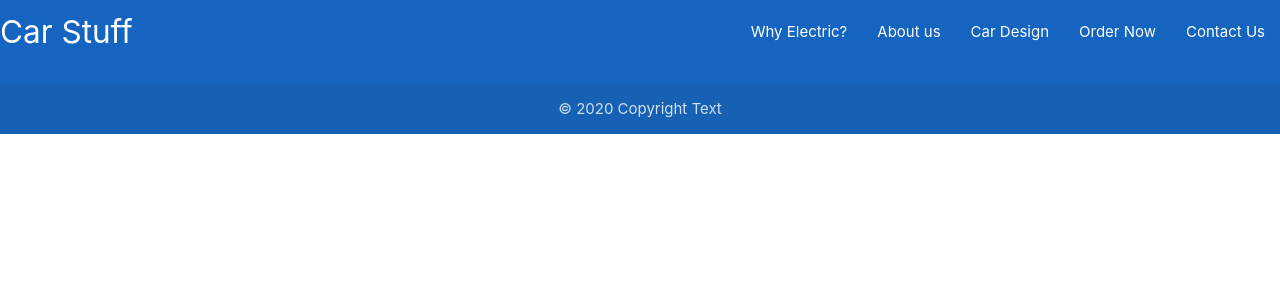
After one commit to fastfists/TSAZone, a Flask app: page /design-brief in a window 1280 px wide. The commit adds this page. Shown: the top 300 px of the page. Run offline with Flask 2, Linux system fonts and the light colour scheme.

Commit message:
setting up for tommorow

```diff
--- a/app.py
+++ b/app.py
@@ -18,5 +18,9 @@ def officers():
 def pathways():
     return render_template("pathways.html")
 
+@app.route('/design-brief')
+def design_brief():
+    return render_template("design_brief.html")
+
 if __name__ == "__main__":
-    app.run(debug=True)
+    app.run(port=5000, debug=True)
--- /dev/null
+++ b/templates/design_brief.html
@@ -0,0 +1,46 @@
+<!DOCTYPE html>
+<html lang="en">
+<head>
+    <meta charset="UTF-8">
+    <meta name="viewport" content="width=device-width, initial-scale=1.0">
+    <title>Design Brief</title>
+    <link rel="stylesheet" href="https://cdnjs.cloudflare.com/ajax/libs/materialize/1.0.0/css/materialize.min.css">
+</head>
+<body>
+    <header>
+        <nav class="blue darken-3">
+            <div class="nav-wrapper">
+                <a href="#" class="brand-logo">Car Stuff</a>
+                <a href="#" data-target="mobile-demo" class="sidenav-trigger"><i class="material-icons">menu</i></a>
+                <ul id="nav-mobile" class="right hide-on-med-and-down">
+                    <li><a href="#Electric">Why Electric?</a></li>
+                    <li><a href="#about">About us</a></li>
+                    <li><a href="#design">Car Design</a></li>
+                    <li><a href="#order">Order Now</a></li>
+                    <li><a href="#contact">Contact Us</a></li>
+                </ul>
+            </div>
+        </nav>
+
+        <ul class="sidenav" id="mobile-demo">
+            <li><a href="#Electric">Why Electric?</a></li>
+            <li><a href="#about">About us</a></li>
+            <li><a href="#design">Car Design</a></li>
+            <li><a href="#order">Order Now</a></li>
+            <li><a href="#contact">Contact Us</a></li>
+        </ul>
+    </header>
+
+    <main>
+
+    </main>
+
+    <footer class="page-footer blue darken-3">
+        <div class="footer-copyright center">
+            <div class="container">
+                © 2020 Copyright Text
+            </div>
+        </div>
+    </footer>
+</body>
+</html>
--- a/templates/navbar.html
+++ b/templates/includes/navbar.html
@@ -7,6 +7,7 @@
             <li><a href="/about">About</a></li>
             <li><a href="/officers">Officers Team</a></li>
             <li><a href="/pathways">Pathways and Classes</a></li>
+            <li><a href="/design-brief">Design Brief</a></li>
         </ul>
     </div>
 </nav>
--- a/templates/layout.html
+++ b/templates/layout.html
@@ -13,7 +13,7 @@
 </head>
 <body>
     <header>
-        {% include 'navbar.html' %}
+        {% include 'includes/navbar.html' %}
     </header>
 
     <main>
@@ -21,7 +21,7 @@
         {% endblock body %}
     </main>
 
-    {% include 'footer.html' %}
+    {% include 'includes/footer.html' %}
 
     <script src="https://cdnjs.cloudflare.com/ajax/libs/materialize/1.0.0/js/materialize.min.js"></script>
 </body>
```
Also changed, not shown: templates/home.html (line endings or trailing spaces), templates/includes/footer.html (renamed from templates/footer.html), 3 other files.
